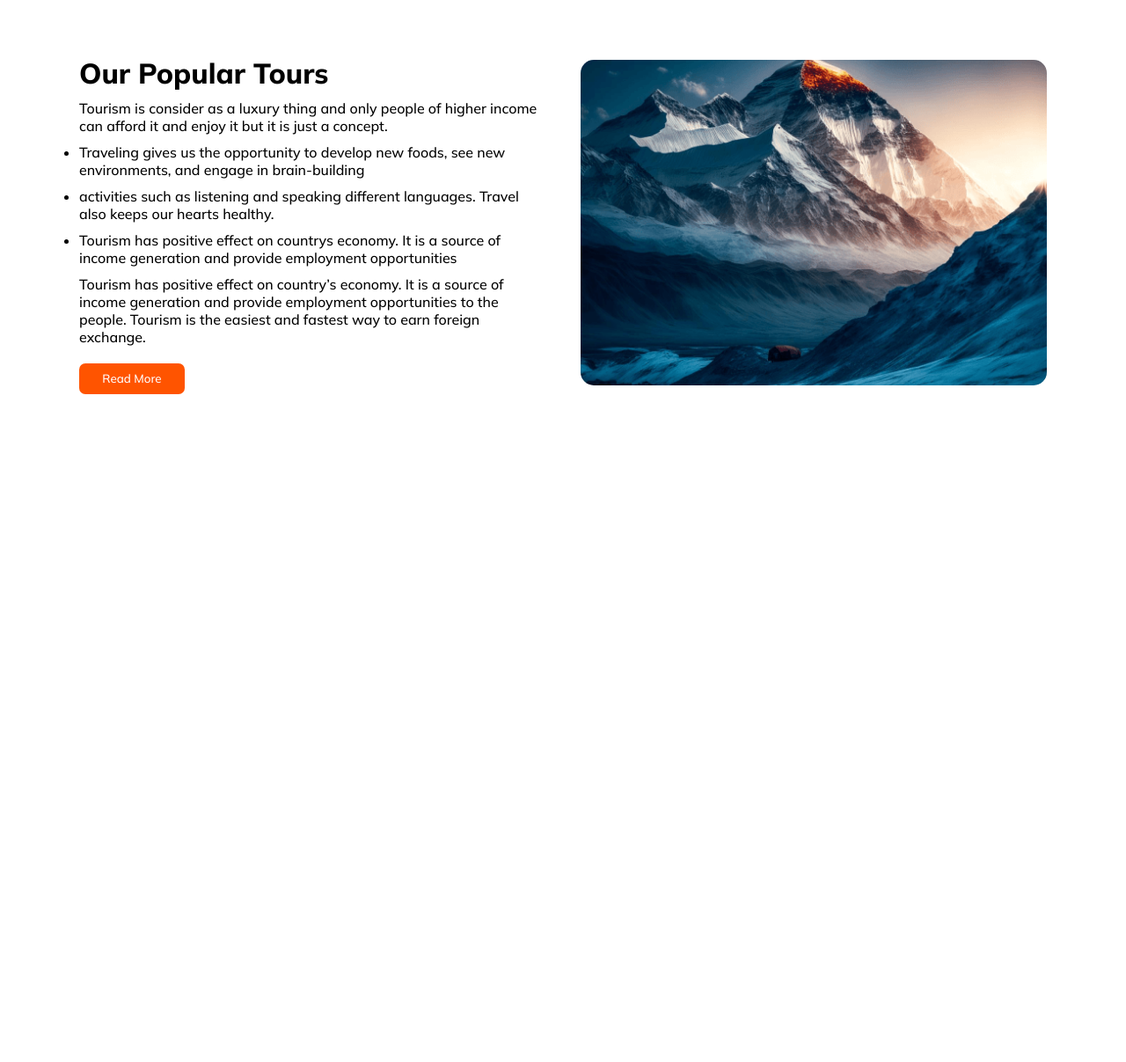
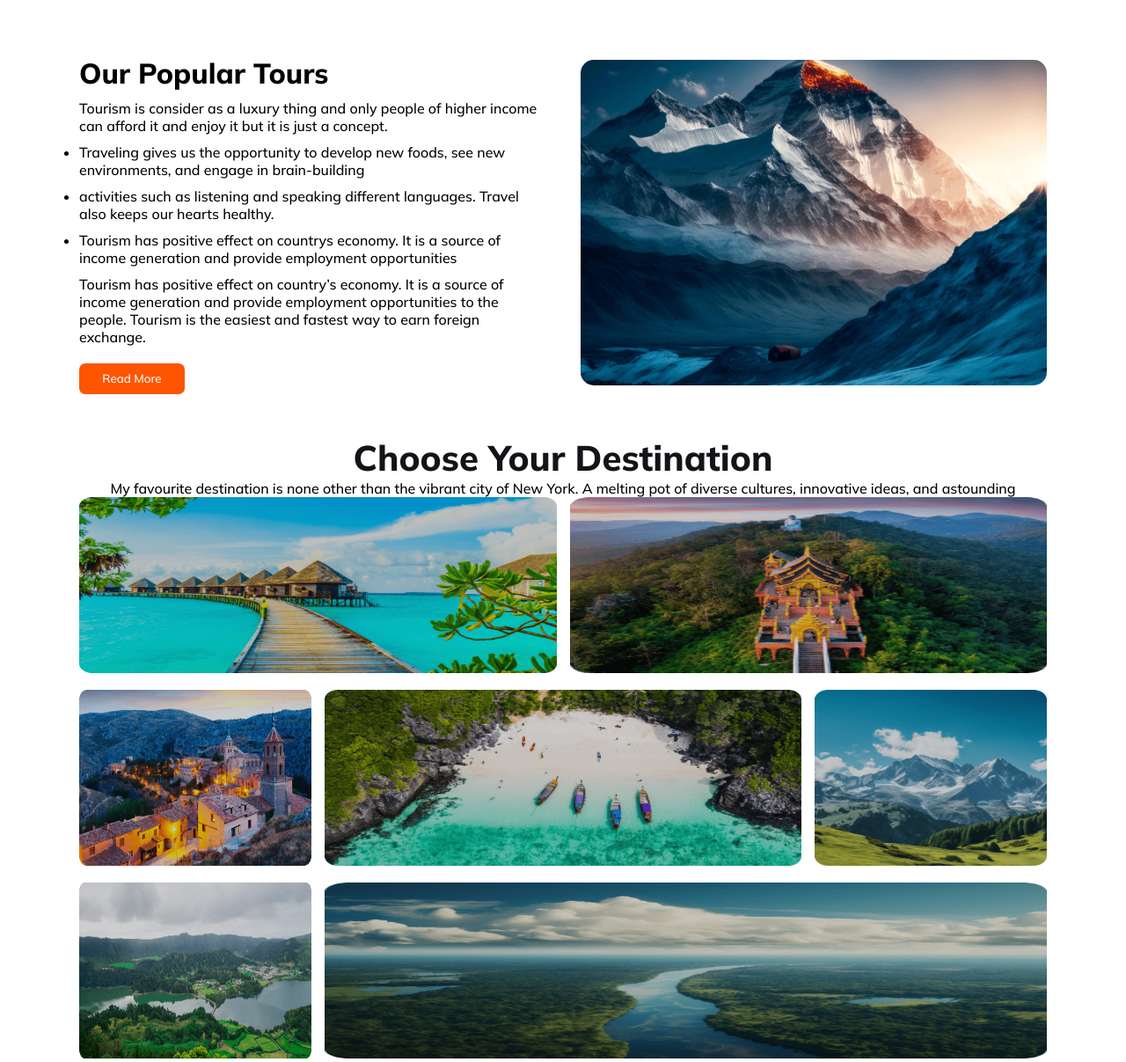
Before and after one commit to jomir28/assignment-2, a plain HTML site: page index.html in a window 1280 px wide. Shown: the part 465-1672 px from the top of the page at 88% size. Before the commit the page ends 913 px from the top, so only its background shows below. Drawn offline with Linux system fonts and the light colour scheme.

Commit message:
section 2 add

```diff
--- a/index.html
+++ b/index.html
@@ -30,6 +30,7 @@
     </header>
 
     <main>
+        <!-- section popular -->
         <section class="popular">
 
             <div class="popular-container">
@@ -58,6 +59,36 @@
 
         </section>
 
+        <!-- destination section -->
+        <section class="destination">
+            <div class="destination-contant">
+                <h2 class="destination-title">Choose Your Destination</h2>
+                <p class="destination-desc">My favourite destination is none other than the vibrant city of New York. A melting pot of diverse cultures, innovative ideas, and astounding</p>
+            </div>
+            <div class="destination-img-container">
+                <div class="img-items-1">
+                    <img src="Images/Rectangle 5.png" alt="">
+                </div>
+                <div class="img-items-2">
+                    <img src="Images/Rectangle 6.png" alt="">
+                </div>
+                <div class="img-items-3">
+                    <img src="Images/Rectangle 7.png" alt="">
+                </div>
+                <div class="img-items-4">
+                    <img src="Images/Rectangle 8.png" alt="">
+                </div>
+                <div class="img-items-5">
+                    <img src="Images/Rectangle 9.png" alt="">
+                </div>
+                <div class="img-items-6">
+                    <img src="Images/Rectangle 10.png" alt="">
+                </div>
+                <div class="img-items-7">
+                    <img src="Images/Rectangle 11.png" alt="">
+                </div>
+            </div>
+        </section>
 
     </main>
 
--- a/style.css
+++ b/style.css
@@ -1,18 +1,19 @@
 @import url('https://fonts.googleapis.com/css2?family=Mulish:wght@500;600;700;800&display=swap');
 
-*{margin: 0;
+* {
+    margin: 0;
     padding: 0;
     font-family: 'Mulish', sans-serif;
 }
 
-.body{
+.body {
     max-width: 1300px;
     margin: 0 auto;
 }
 
 
 /* banner releted style */
-.banner{
+.banner {
     height: 350px;
     width: 1100px;
     margin: 0 auto;
@@ -24,18 +25,18 @@
     padding-top: 100px;
 }
 
-.banner-title{
+.banner-title {
     color: #FFF;
-font-size: 3.2rem;
-font-weight: 800;
+    font-size: 3.2rem;
+    font-weight: 800;
 }
 
-.banner-desc{
+.banner-desc {
     color: #FFF;
     padding: 15px 150px;
 }
 
-.input-items{
+.input-items {
     padding-top: 35px;
     display: flex;
     justify-content: center;
@@ -43,7 +44,8 @@ font-weight: 800;
     gap: 20px;
 }
 
-.input-items input, select{
+.input-items input,
+select {
     width: 120px;
     height: 35px;
     background-color: #FFF;
@@ -51,7 +53,7 @@ font-weight: 800;
     border-radius: 7px;
 }
 
-.btn-primary{
+.btn-primary {
     width: 120px;
     height: 35px;
     color: #FFF;
@@ -59,14 +61,15 @@ font-weight: 800;
     border: 0;
     border-radius: 7px;
 }
+
 /* main section */
-main{
+main {
     width: 1100px;
     margin: 0 auto;
 }
 
 /* popular releted style */
-.popular{
+.popular {
     height: 400px;
     display: flex;
     gap: 40px;
@@ -75,24 +78,24 @@ main{
     margin-top: 40px;
 }
 
-.popular-container{
+.popular-container {
     width: 50%;
     padding-top: 60px;
 }
 
-.popular-img-container{
+.popular-img-container {
     width: 50%;
     padding-top: 60px;
 }
 
-.popular-title{
-    color:black;
+.popular-title {
+    color: black;
     font-size: 2rem;
     font-weight: 800;
-    }
+}
 
 
-.popular-img-container img{
+.popular-img-container img {
     width: 100%;
     height: 370px;
     /* padding-top: 60px; */
@@ -101,15 +104,15 @@ main{
 
 }
 
-ul > li{
-    padding-top:10px;
-}
-
-.popular-desc{
+ul>li {
     padding-top: 10px;
 }
 
-.btn-primary-2{
+.popular-desc {
+    padding-top: 10px;
+}
+
+.btn-primary-2 {
     width: 120px;
     height: 35px;
     color: #FFF;
@@ -118,3 +121,33 @@ ul > li{
     border-radius: 7px;
     margin-top: 20px;
 }
+
+/* destination style */
+.destination-contant{
+    margin-top: 70px;
+    text-align: center;
+}
+.destination-title{
+    color: #131318;
+font-size: 40px;
+font-weight: 800;
+}
+/* destination img container style */
+.destination-img-container{
+    display: grid;
+    grid-template-columns: repeat(4, 1fr);
+    gap: 15px;
+}
+
+.destination-img-container img{
+    width: 100%;
+    height: 200px;
+}
+
+.img-items-1, .img-items-2, .img-items-4{
+    grid-column: span 2;
+}
+
+.img-items-7{
+    grid-column: span 3;
+}
```
